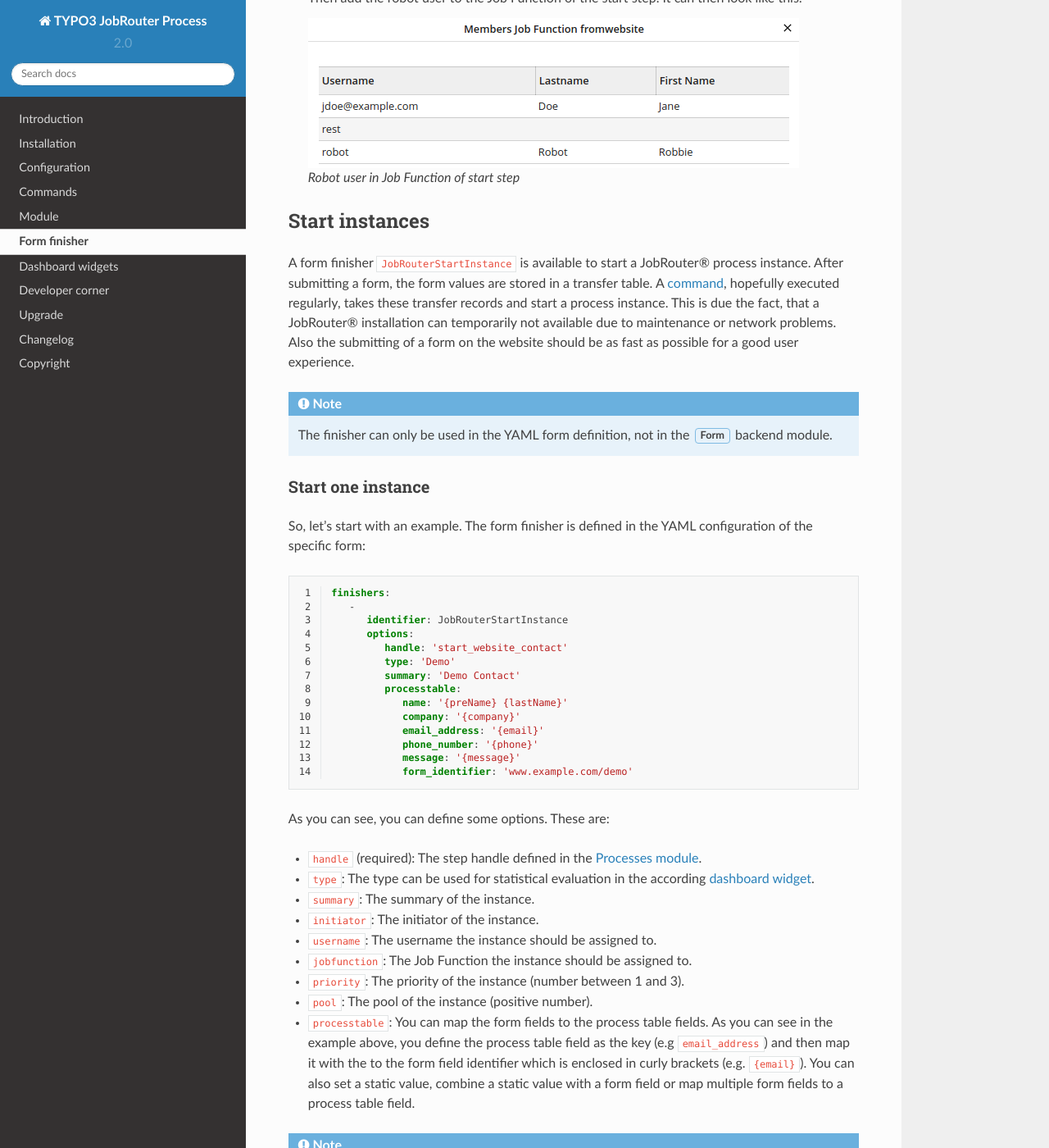
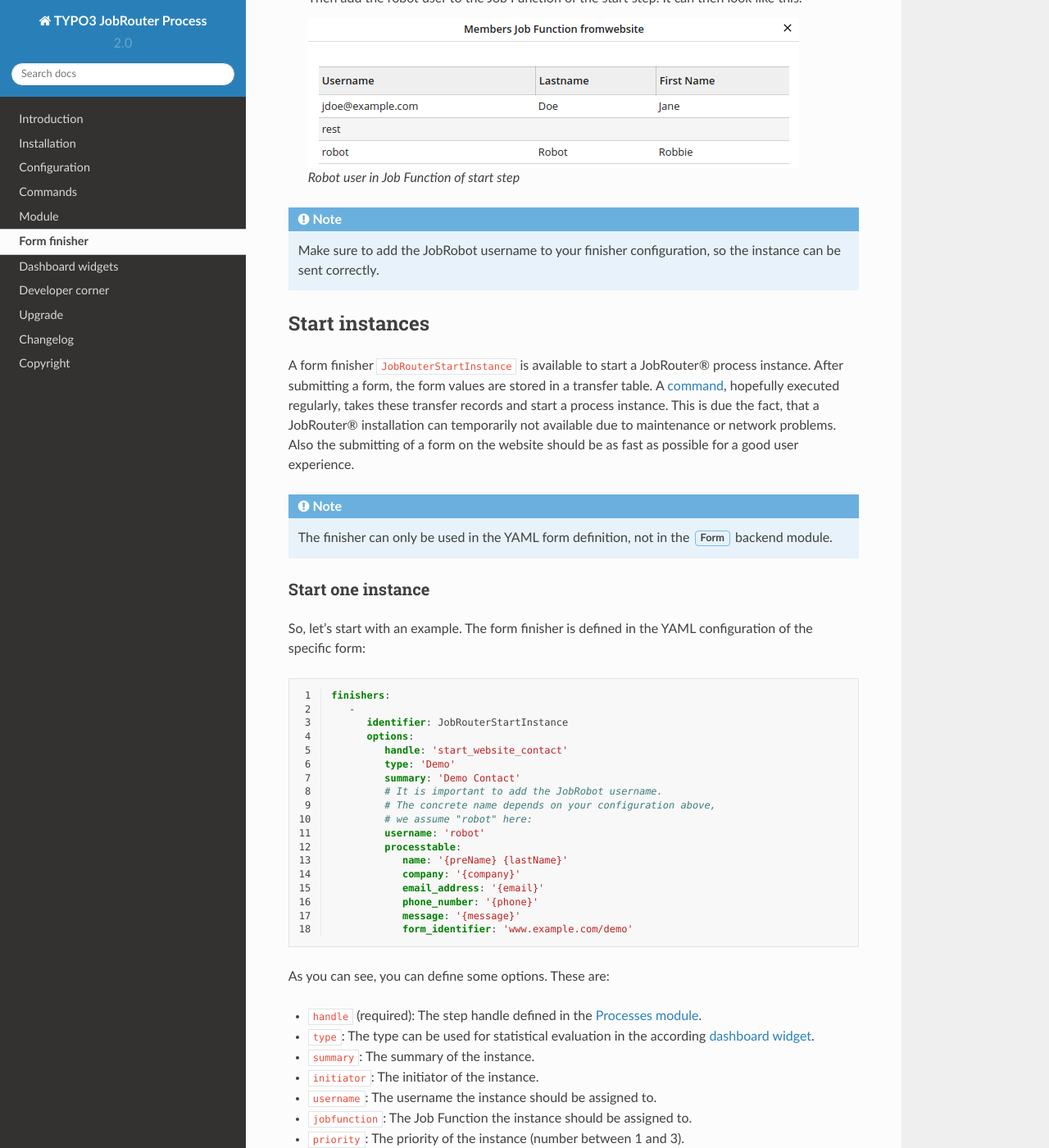
Before and after one commit to jobrouter/typo3-process, a Sphinx documentation site: the page built from Documentation/form-finisher.rst, in a window 1280 px wide and 1400 px high, scrolled down 1115 px. Shown: the whole window at 82% size. Built offline with Sphinx 7.4.7 and the Read the Docs theme 2.0.0, drawn with Linux system fonts in a browser that asks for light colours; some of the changed text lies outside the part shown.

Commit message:
docs: Add information about configuring JobRobot user

```diff
--- a/Documentation/form-finisher.rst
+++ b/Documentation/form-finisher.rst
@@ -47,6 +47,10 @@
 
       Robot user in Job Function of start step
 
+.. note::
+   Make sure to add the JobRobot username to your finisher configuration, so the
+   instance can be sent correctly.
+
 .. _form-finisher-start-instances:
 
 Start instances
@@ -80,6 +84,10 @@
             handle: 'start_website_contact'
             type: 'Demo'
             summary: 'Demo Contact'
+            # It is important to add the JobRobot username.
+            # The concrete name depends on your configuration above,
+            # we assume "robot" here:
+            username: 'robot'
             processtable:
                name: '{preName} {lastName}'
                company: '{company}'
@@ -144,6 +152,7 @@
             -
                handle: 'start_website_contact'
                summary: 'Demo Contact'
+               username: 'robot'
                processtable:
                   name: '{preName} {lastName}'
                   company: '{company}'
@@ -154,6 +163,7 @@
             -
                handle: 'collect_anonymous_messages'
                summary: 'Demo Contact'
+               username: 'robot'
                processtable:
                   ANON_MESSAGE: '{message}'
                   FROM_URL: 'https://www.example.com/demo'
```
